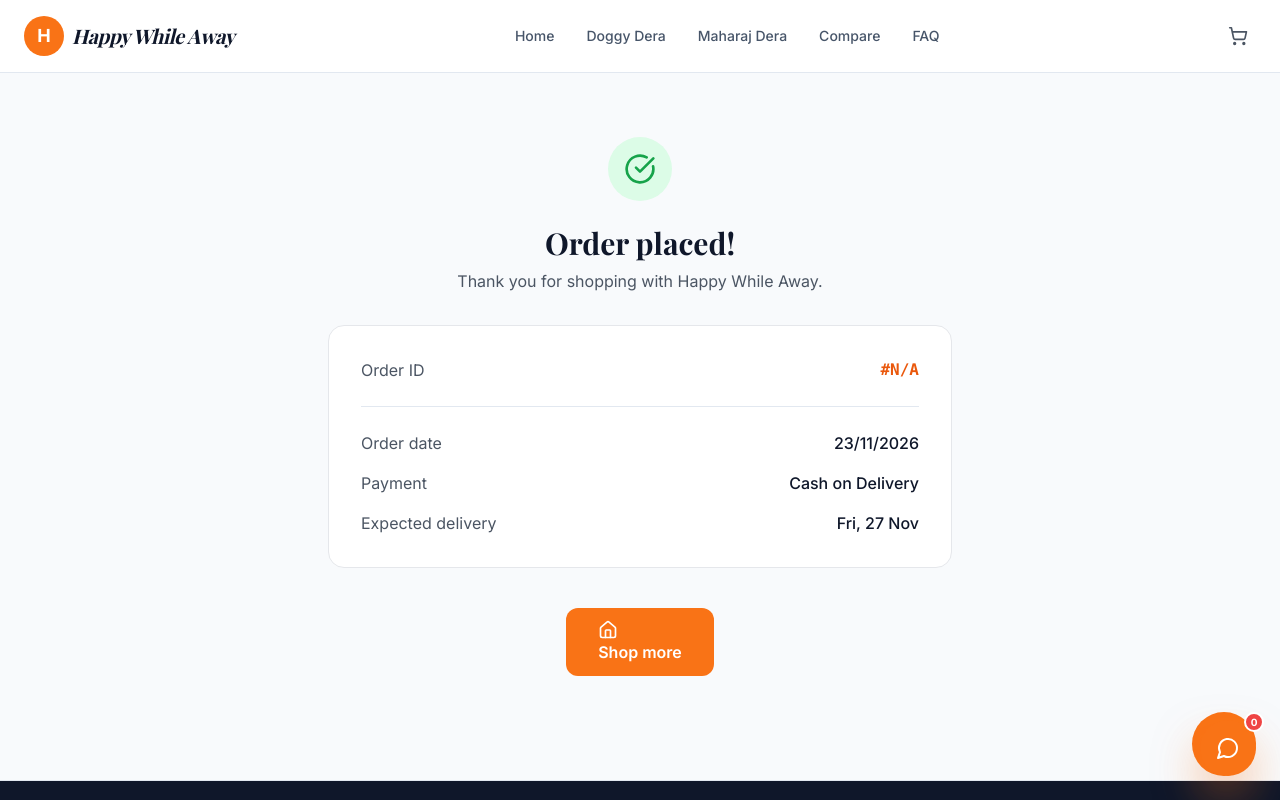
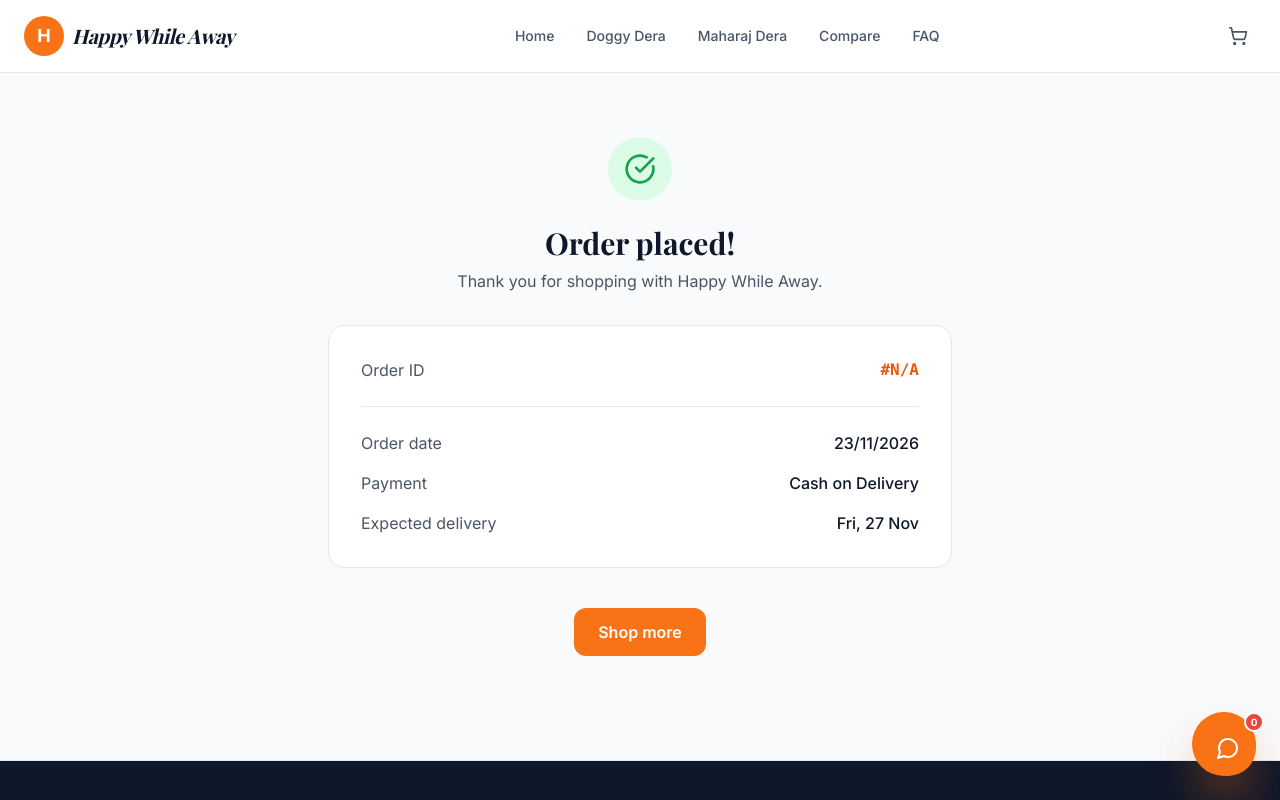
Before and after one commit to monishkumar3499/310622106088-hwa-hackathon, a Next.js app: page /order-confirmation in a window 1280 px wide. Shown: the top 800 px of the page. Built offline with nearby package versions, Linux system fonts and the light colour scheme.

Commit message:
Remove Home icon from Shop more button and adjust width

```diff
--- a/app/order-confirmation/page.tsx
+++ b/app/order-confirmation/page.tsx
@@ -2,7 +2,7 @@
 
 import { useState } from "react"
 import Link from "next/link"
-import { CheckCircle, Home } from "lucide-react"
+import { CheckCircle } from "lucide-react"
 
 export default function OrderConfirmationPage() {
   const params = new URLSearchParams(typeof window === "undefined" ? "" : window.location.search)
@@ -45,9 +45,9 @@ export default function OrderConfirmationPage() {
       <div className="flex justify-center gap-4 mb-10">
         <Link
           href="/"
-          className="px-8 py-3 bg-orange-500 text-white rounded-xl font-semibold hover:bg-orange-600 transition"
+          className="px-6 py-3 bg-orange-500 text-white rounded-xl font-semibold hover:bg-orange-600 transition"
         >
-          <Home size={20} className="mr-2" /> Shop more
+          Shop more
         </Link>
       </div>
     </div>
```
